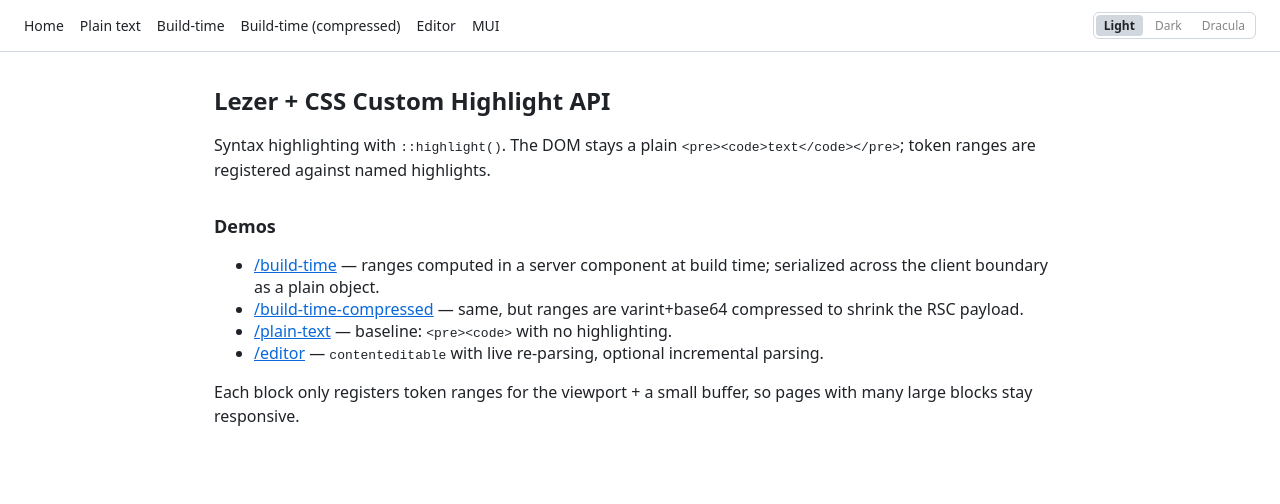
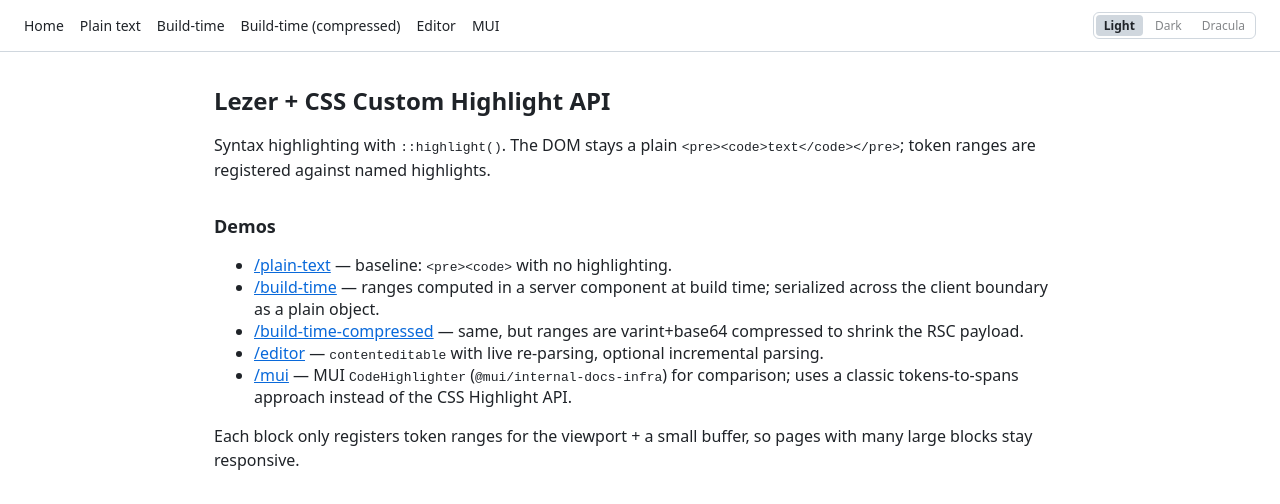
Before and after one commit to Janpot/css-highlights-experiments, a Next.js app: page / in a window 1280 px wide. Shown: the top 504 px of the page. Built offline with nearby package versions, Linux system fonts and the light colour scheme.

Commit message:
Add /mui to landing page, reorder to match nav

```diff
--- a/app/page.tsx
+++ b/app/page.tsx
@@ -10,6 +10,10 @@
       <h2>Demos</h2>
       <ul>
         <li>
+          <a href="/plain-text">/plain-text</a> — baseline:{' '}
+          <code>&lt;pre&gt;&lt;code&gt;</code> with no highlighting.
+        </li>
+        <li>
           <a href="/build-time">/build-time</a> — ranges computed in a server
           component at build time; serialized across the client boundary as a
           plain object.
@@ -19,12 +23,13 @@
           but ranges are varint+base64 compressed to shrink the RSC payload.
         </li>
         <li>
-          <a href="/plain-text">/plain-text</a> — baseline:{' '}
-          <code>&lt;pre&gt;&lt;code&gt;</code> with no highlighting.
+          <a href="/editor">/editor</a> — <code>contenteditable</code> with live
+          re-parsing, optional incremental parsing.
         </li>
         <li>
-          <a href="/editor">/editor</a> — <code>contenteditable</code> with live
-          re-parsing, optional incremental parsing.
+          <a href="/mui">/mui</a> — MUI <code>CodeHighlighter</code> (
+          <code>@mui/internal-docs-infra</code>) for comparison; uses a classic
+          tokens-to-spans approach instead of the CSS Highlight API.
         </li>
       </ul>
       <p>
```
